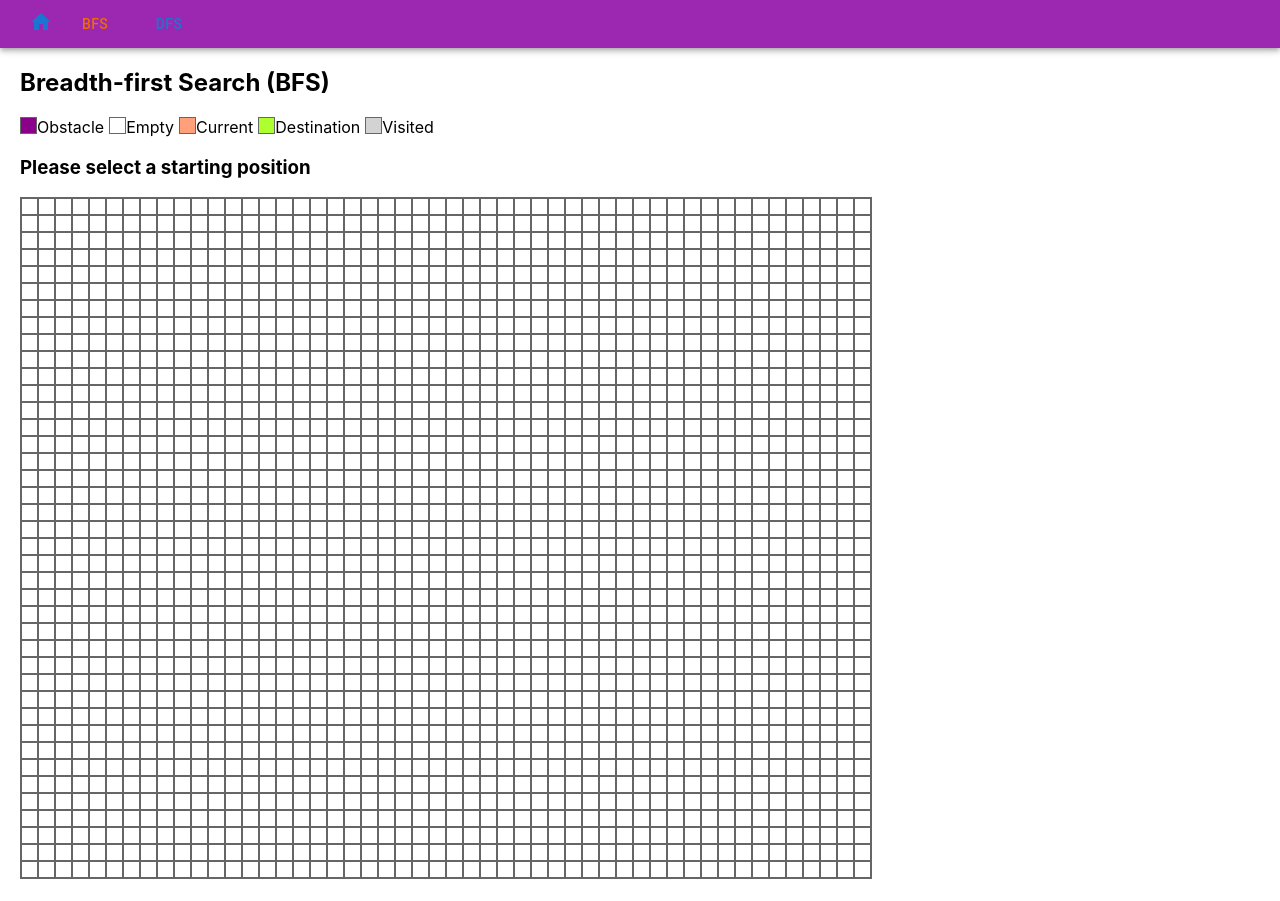
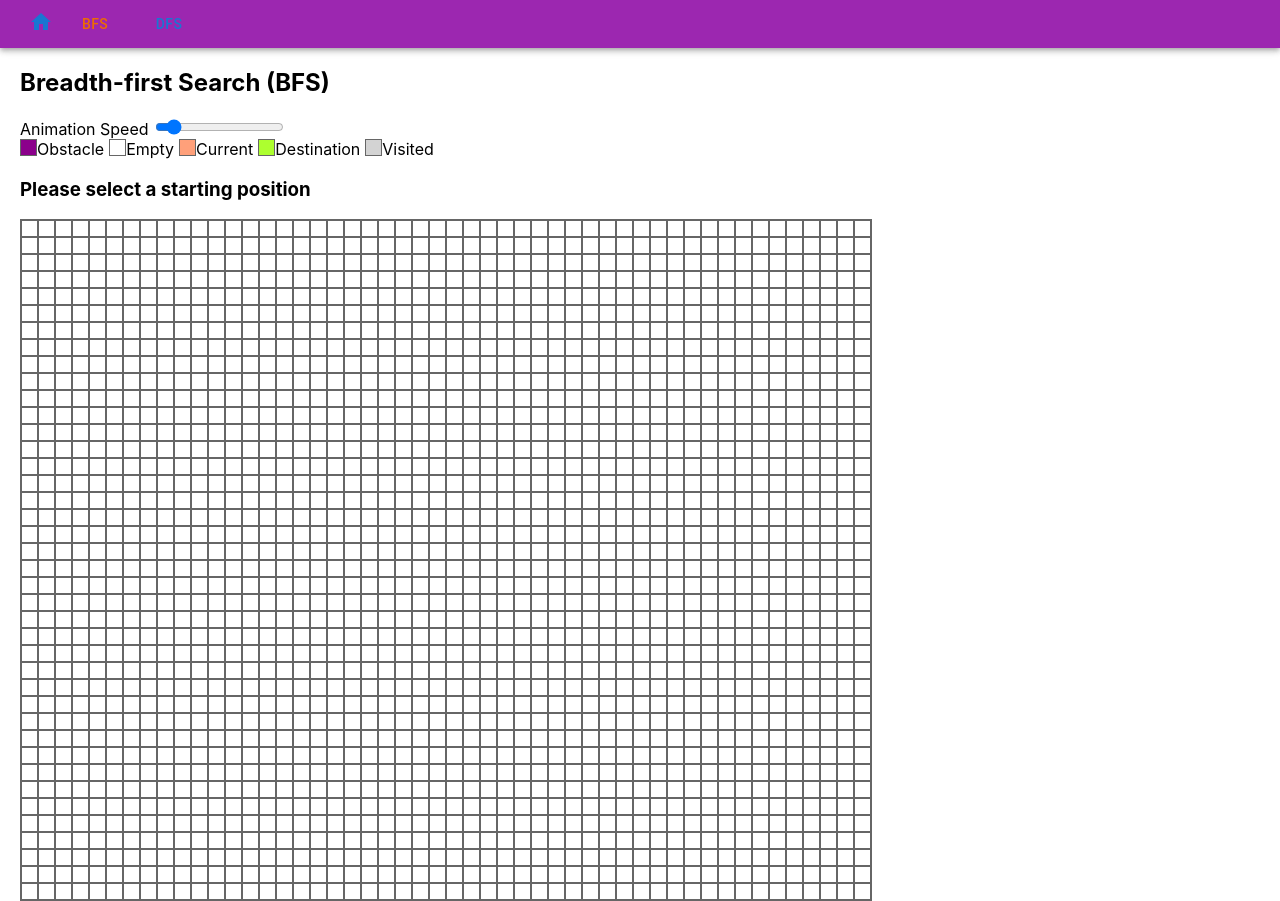
Before and after one commit to lwy123177/lwy123177.github.io, a React (Create React App) app: page /bfs in a window 1280 px wide. Before the commit the page ends 879 px from the top, so only its background shows below. Built offline with nearby package versions, Linux system fonts and the light colour scheme.

Commit message:
Update speed slider

```diff
--- a/src/components/Bfs.tsx
+++ b/src/components/Bfs.tsx
@@ -1,10 +1,11 @@
 import Grid from "./Grid";
-import { useContext } from "react";
+import { useContext, useRef } from "react";
 import { GridContext } from "../store/GridContext";
 import classes from "./Bfs.module.css";
 
 const Bfs = () => {
   const gridContext = useContext(GridContext);
+  const speedRef = useRef<HTMLInputElement>(null);
   const delay = (delayInms: number) => {
     return new Promise((resolve) => setTimeout(resolve, delayInms));
   };
@@ -60,7 +61,8 @@ const Bfs = () => {
             vis.add(dr + "," + dc);
             queue.push([dr, dc]);
           }
-          await delay(5);
+          const d = 500 - parseInt(speedRef.current!.value);
+          await delay(d);
         }
         gridContext.markCell(popped[0], popped[1], "visited");
       }
@@ -71,6 +73,7 @@ const Bfs = () => {
   return (
     <div className={classes["bfs-page"]}>
       <h2>Breadth-first Search (BFS)</h2>
+      Animation Speed <input type="range" min="1" max="499" ref={speedRef} />
       <Grid grid={gridContext.grid} search={search} />
     </div>
   );
```
